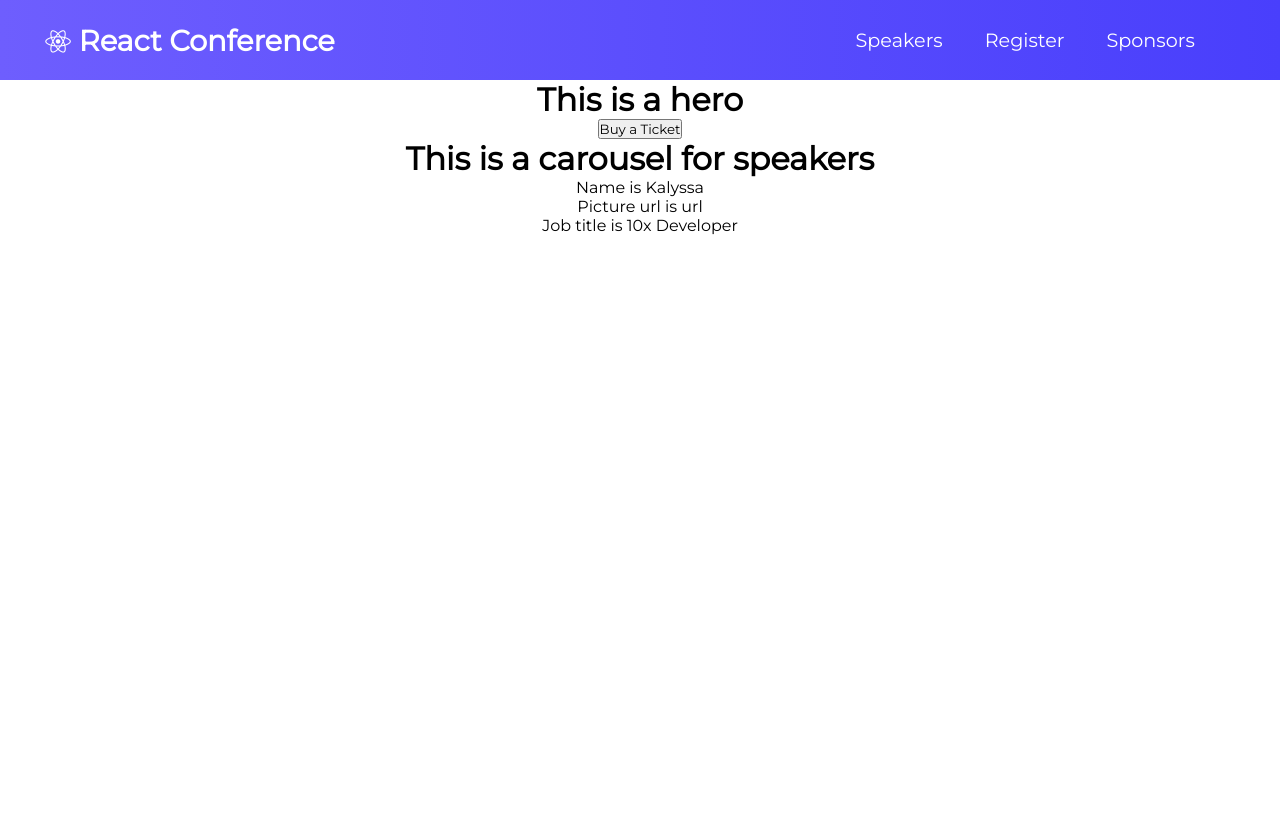
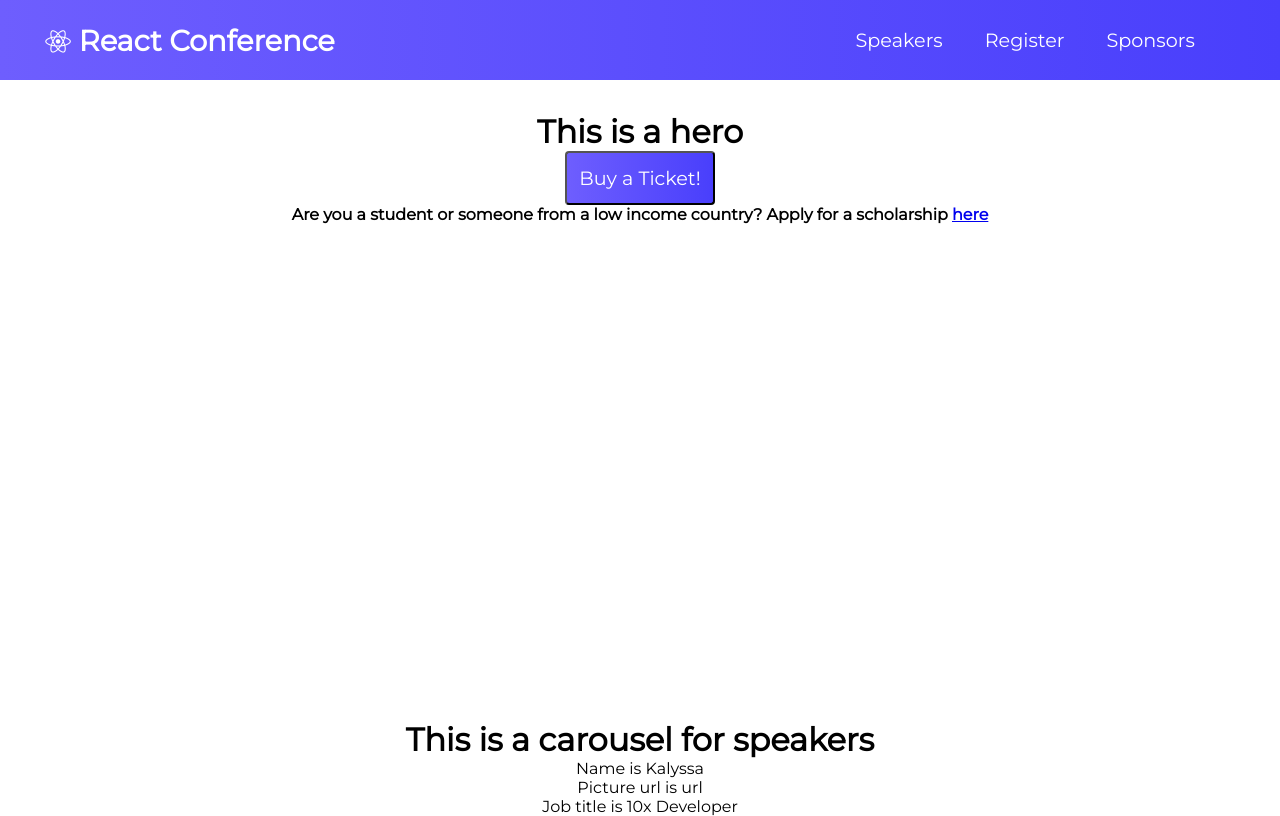
Before and after one commit to kalyssao/react-conference, a React (Create React App) app: page / in a window 1280 px wide. Built offline with nearby package versions, Linux system fonts and the light colour scheme.

Commit message:
hero section styled

```diff
--- a/src/App.js
+++ b/src/App.js
@@ -2,15 +2,13 @@ import React from 'react';
 import './App.css';
 
 import Navbar from './components/Navbar/Navbar'
-import Hero from './components/Hero'
+import Hero from './components/Hero/Hero'
 import Carousel from './components/Carousel'
 
 function App() {
   return (
     <div className="App">
         <Navbar/>
-        <header className="App-header">
-        </header>
         <Hero/>
         <Carousel/>
     </div>
--- a/src/components/Hero.js
+++ /dev/null
@@ -1,14 +0,0 @@
-import React from "react"
-
-import HeroButton from './HeroButton'
-
-function Hero() {
-    return (
-        <div>
-            <h1>This is a hero</h1>
-            <HeroButton/>
-        </div>
-    )
-}
-
-export default Hero
--- /dev/null
+++ b/src/components/Hero/Hero.css
@@ -0,0 +1,13 @@
+.HeroWrapper {
+    height: 80vh;
+    padding: 2rem;
+}
+
+.hero-button {
+    background: linear-gradient(90deg, rgb(110, 94, 254) 0%, rgba(73, 63, 252, 1) 100%);
+    font-size: 1.2rem;
+    padding: 0.8rem;
+    border-radius: 4px;
+    color: white;
+    cursor: pointer;
+}
--- /dev/null
+++ b/src/components/Hero/Hero.js
@@ -0,0 +1,19 @@
+import React from "react"
+import HeroButton from './HeroButton'
+import './Hero.css'
+
+function Hero() {
+    return (
+        <div className="HeroWrapper">
+            <div>
+                <h1>This is a hero</h1>
+                <HeroButton/>
+            </div>
+
+            <h4>Are you a student or someone from a low income country? Apply for a scholarship <a href="/">here</a></h4>
+
+        </div>
+    )
+}
+
+export default Hero
--- a/src/components/HeroButton.js
+++ b/src/components/Hero/HeroButton.js
@@ -1,8 +1,9 @@
 import React from 'react'
+import './Hero.css'
 
 function HeroButton() {
     return (
-        <button>Buy a Ticket</button>
+        <button className="hero-button">Buy a Ticket!</button>
     )
 }
 
```
